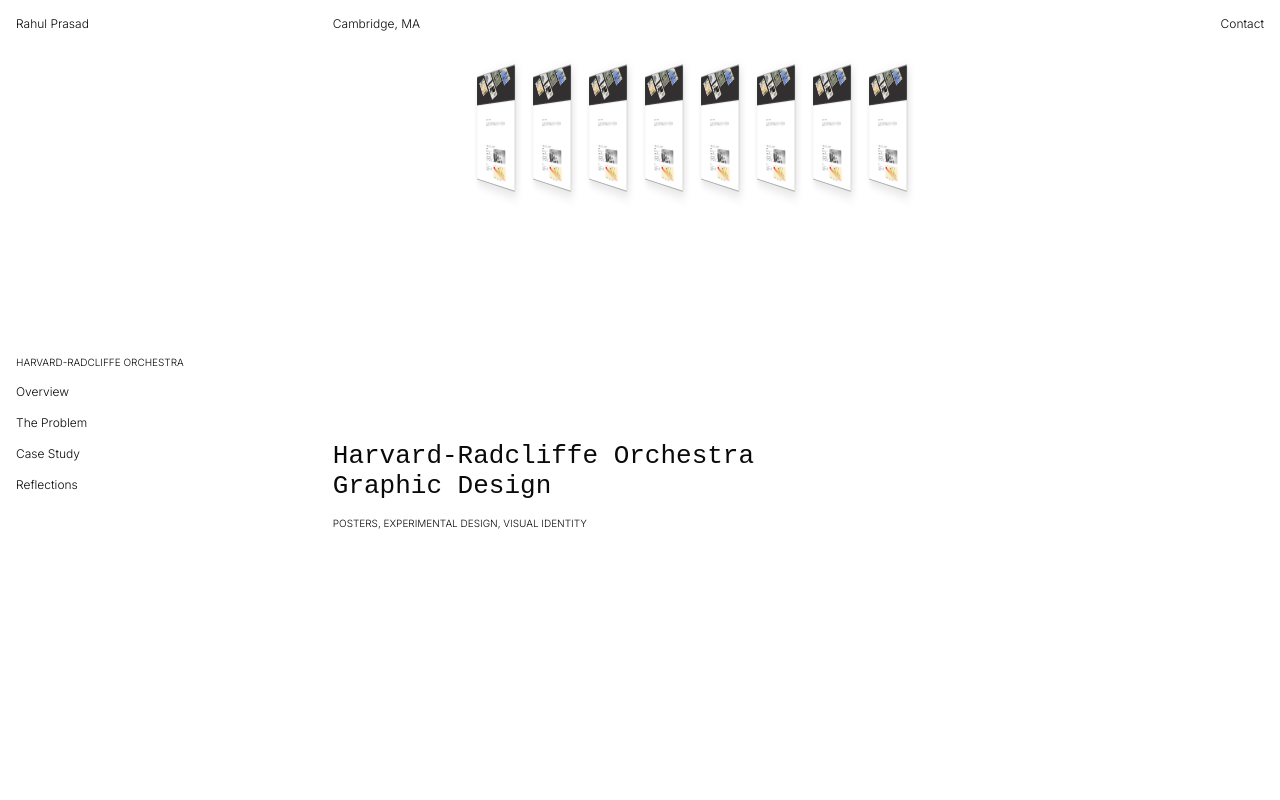
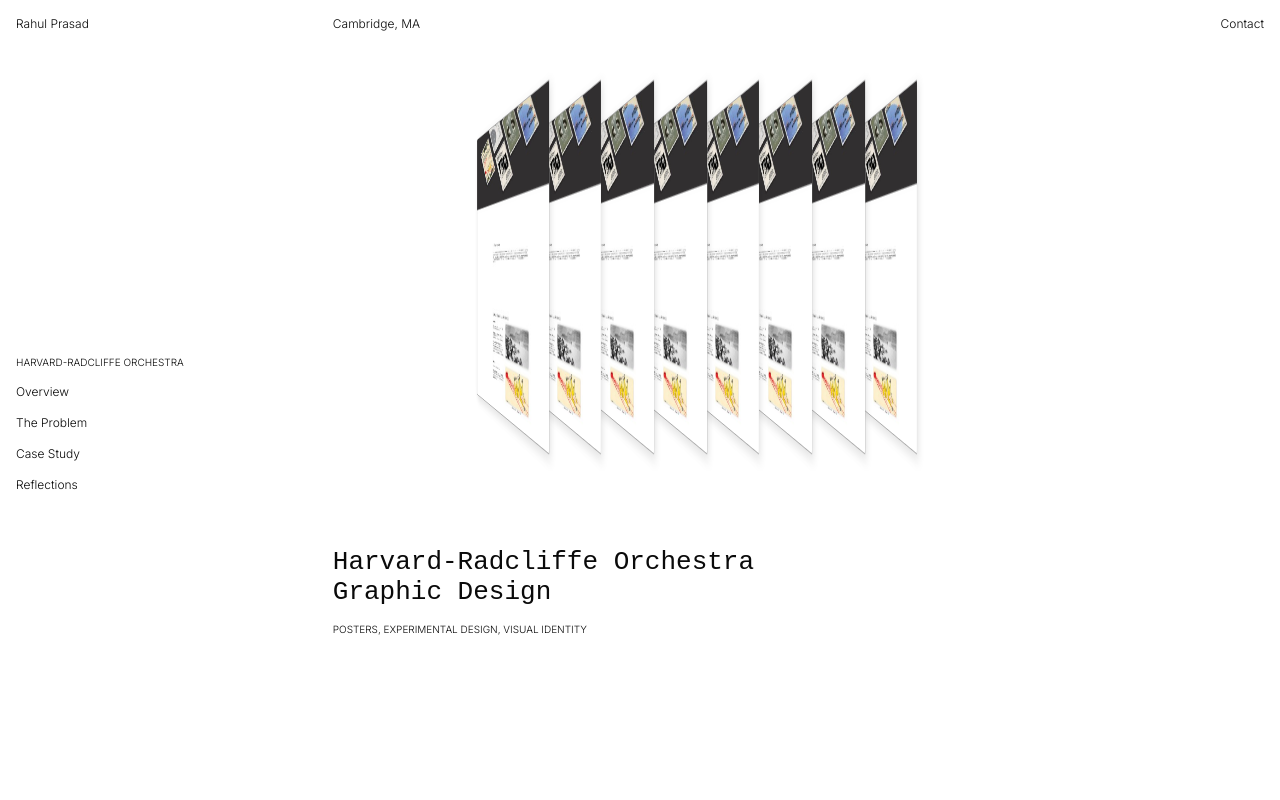
Before and after one commit to rprasad06/portfolio, a React (Vite) app: page /hro in a window 1280 px wide. Shown: the top 800 px of the page. Built offline with nearby package versions, Linux system fonts and the light colour scheme; a web font is replaced by a local one.

Commit message:
poster component complete

```diff
--- a/src/app/components/PosterSurf.tsx
+++ b/src/app/components/PosterSurf.tsx
@@ -2,16 +2,28 @@ import { motion, useReducedMotion } from 'framer-motion';
 import { useState } from 'react';
 
 const POSTER_COUNT = 8;
+/** How much each poster overlaps the previous (px). Larger = tighter row. */
+const POSTER_OVERLAP_PX = 150;
+
 /** Local perspective distance (px) — applied per poster so identical rotateY reads the same. */
-const LOCAL_PERSPECTIVE_PX = 300;
+const LOCAL_PERSPECTIVE_PX = 500;
 
 /**
  * Resting Y rotation per slot (left + / right −). These values never change when another
  * poster is focused — only scale / front-facing change applies to the hovered item.
  */
-const REST_ROTATE_Y_DEG: number = -60
+const REST_ROTATE_Y_DEG: number = -70;
 
 const spring = { type: 'spring' as const, stiffness: 420, damping: 32, mass: 0.8 };
+
+/** Negative margin pulls each poster over the previous; 0 = no overlap on that seam. */
+function overlapMarginLeft(i: number, hovered: number | null): number {
+  if (i === 0) return 0;
+  if (hovered === null) return -POSTER_OVERLAP_PX;
+  // Focused poster: clear overlap with left neighbor and with right neighbor.
+  if (i === hovered || i === hovered + 1) return 0;
+  return -POSTER_OVERLAP_PX;
+}
 
 type PosterSurfProps = {
   /** Optional poster images (portrait); falls back to placeholder panels. */
@@ -25,14 +37,15 @@ export default function PosterSurf({ posterSrc, className }: PosterSurfProps) {
 
   return (
     <div
-      className={className}
+      className={['flex min-h-0 w-full min-w-0 flex-col', className].filter(Boolean).join(' ')}
       data-name="poster-surf"
       role="group"
       aria-label="Poster mockups"
       onMouseLeave={() => setHovered(null)}
     >
-      <div className="relative flex w-full justify-center overflow-visible py-6 [transform:translateZ(0)]">
-        <div className="flex items-end justify-center">
+      {/* Row fills vertical space from parent; posters stretch to this height (2:3 width from height). */}
+      <div className="flex min-h-0 w-full flex-1 items-end justify-center overflow-visible px-1 py-2 [transform:translateZ(0)]">
+        <div className="flex h-full min-h-0 max-h-full items-end justify-center">
           {Array.from({ length: POSTER_COUNT }, (_, i) => {
             const isFocused = hovered === i;
             const rotateY = isFocused ? 0 : REST_ROTATE_Y_DEG;
@@ -40,20 +53,21 @@ export default function PosterSurf({ posterSrc, className }: PosterSurfProps) {
             const z = isFocused ? 60 : 0;
 
             return (
-              <div
+              <motion.div
                 key={i}
-                className="shrink-0"
+                className="flex h-full min-h-0 shrink-0 items-end"
                 style={{
                   perspective: `${LOCAL_PERSPECTIVE_PX}px`,
                   perspectiveOrigin: '50% 50%',
-                  marginLeft: i === 0 ? 0 : -20,
-                  zIndex: isFocused ? 60 : 8 + i,
+                  zIndex: isFocused ? 60 : 8 + (POSTER_COUNT - 1 - i),
                 }}
+                initial={false}
+                animate={{ marginLeft: overlapMarginLeft(i, hovered) }}
+                transition={reduceMotion ? { duration: 0 } : spring}
               >
                 <motion.div
-                  className="relative cursor-pointer overflow-hidden rounded-[2px] border border-black/25 bg-[#e8e8e8] shadow-[2px_4px_12px_rgba(0,0,0,0.12)]"
+                  className="relative h-full max-h-full w-auto cursor-pointer overflow-hidden rounded-[2px] border border-black/25 bg-[#e8e8e8] shadow-[2px_4px_12px_rgba(0,0,0,0.12)]"
                   style={{
-                    width: '76px',
                     aspectRatio: '2 / 3',
                     transformOrigin: 'center bottom',
                     transformStyle: 'preserve-3d',
@@ -77,7 +91,7 @@ export default function PosterSurf({ posterSrc, className }: PosterSurfProps) {
                     />
                   )}
                 </motion.div>
-              </div>
+              </motion.div>
             );
           })}
         </div>
--- a/src/app/pages/HroPage.tsx
+++ b/src/app/pages/HroPage.tsx
@@ -47,15 +47,18 @@ export default function HroPage() {
       className="relative z-[1] flex w-[715px] shrink-0 flex-col items-start"
       data-name="body"
     >
-      <PosterSurf className="w-full" posterSrc={HRO_POSTER_SURF_IMAGES} />
-
-      {/* Name section — same shell as HomePage NameSection */}
       <div
-        className="flex h-[var(--viewport-height)] max-h-[100dvh] w-full min-w-0 max-w-[715px] shrink-0 flex-col items-start"
+        className="h-[55dvh] py-[60px] w-full min-w-0 shrink-0"
+        data-name="hro-poster-surf-shell"
+      >
+        <PosterSurf className="h-full w-full min-h-0" posterSrc={HRO_POSTER_SURF_IMAGES} />
+      </div>
+      <div
+        className="flex h-[var(--viewport-height)] pt-[60px] max-h-[100dvh] w-full min-w-0 max-w-[715px] shrink-0 flex-col items-start"
         data-name="name section"
       >
         <div
-          className="flex h-[var(--unit)] pb-[16px] w-full shrink-0 items-end"
+          className="flex pb-[16px] w-full shrink-0 items-end"
           data-name="1/2vh"
         >
           <div className="type-xanh-26 min-w-0 shrink-0 leading-[0]">
```
